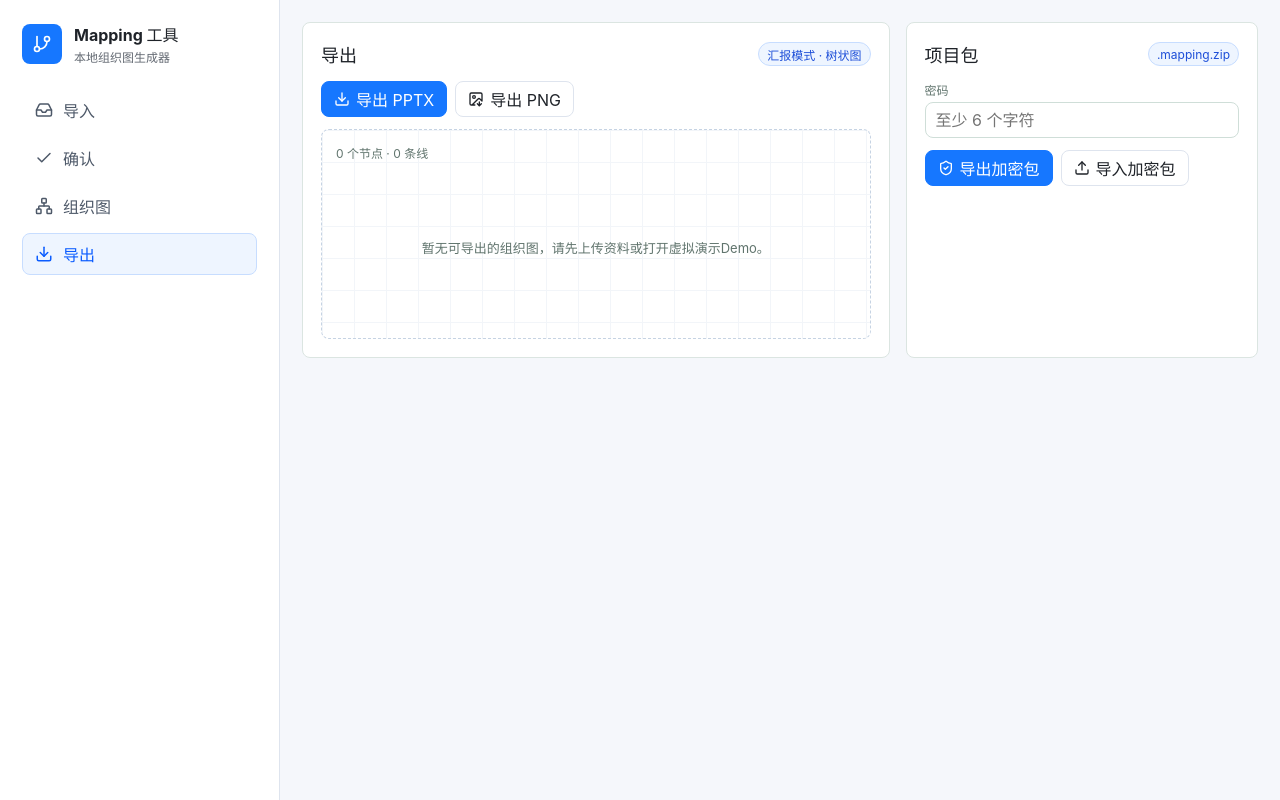
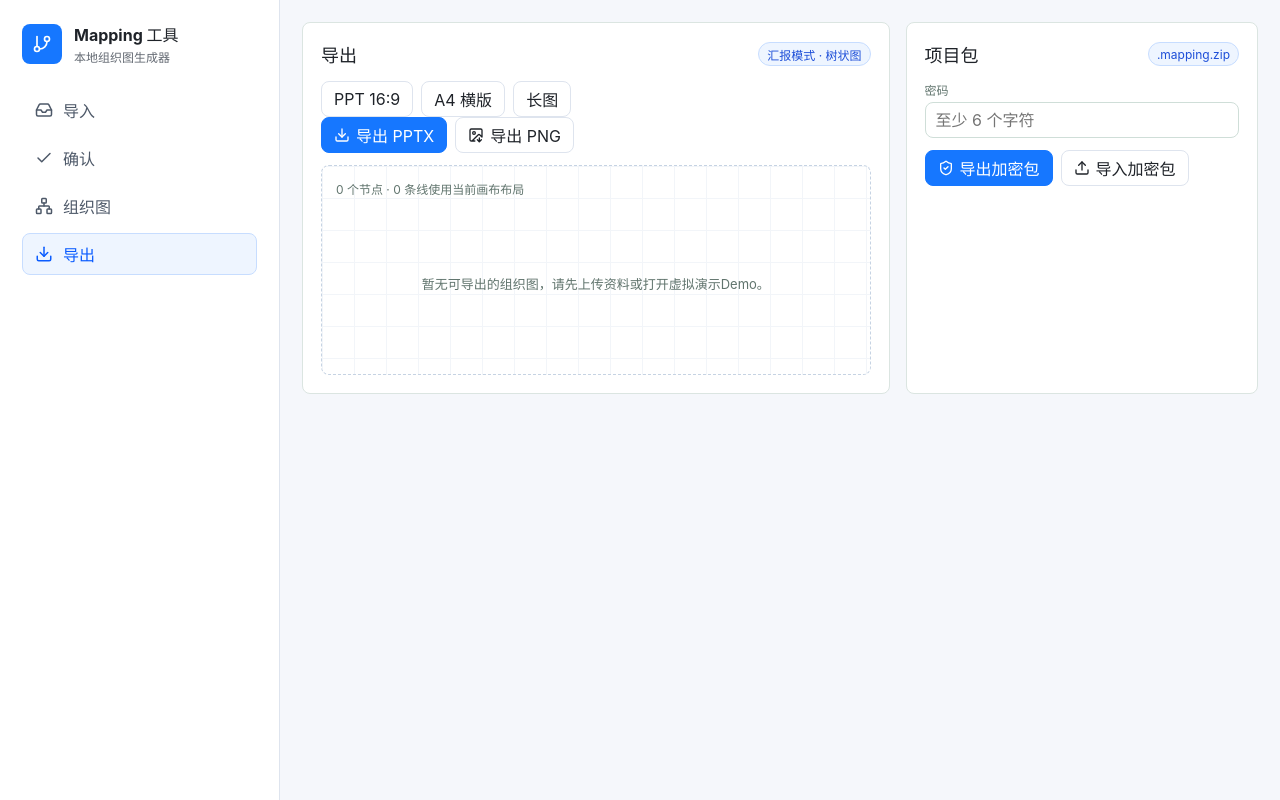
Before and after one commit to vickmhl/MappingTool, a React (Vite) app: page / in a window 1280 px wide. Both pictures are taken after a click on the button "导出". Built offline with nearby package versions, Linux system fonts and the light colour scheme.

Commit message:
publish: polish org chart canvas and export outputs (src/App.tsx)

```diff
--- a/src/App.tsx
+++ b/src/App.tsx
@@ -46,6 +46,7 @@ import type {
   CandidateRecord,
   ChangeCandidatePayload,
   OrgChartMode,
+  OrgChartExportFormat,
   OrgMapFilters,
   OrgUnitCandidatePayload,
   PersonCandidatePayload,
@@ -90,8 +91,8 @@ const canvasPresets: Record<
     filters: Pick<OrgMapFilters, 'minConfidence' | 'visibleLimit' | 'maxDepth'>;
   }
 > = {
-  executive: { template: 'executive', chartMode: 'formal', filters: { minConfidence: 0.72, visibleLimit: 32, maxDepth: 1 } },
-  mindmap: { template: 'executive', chartMode: 'formal', filters: { minConfidence: 0.72, visibleLimit: 32, maxDepth: 1 } },
+  executive: { template: 'executive', chartMode: 'formal', filters: { minConfidence: 0.72, visibleLimit: 42, maxDepth: 2 } },
+  mindmap: { template: 'executive', chartMode: 'formal', filters: { minConfidence: 0.72, visibleLimit: 24, maxDepth: 1 } },
   recruiting: { template: 'recruiting', chartMode: 'explore', filters: { minConfidence: 0.55, visibleLimit: 160, maxDepth: 3 } },
   detail: { template: 'recruiting', chartMode: 'formal', filters: { minConfidence: 0.55, visibleLimit: 160, maxDepth: 3 } },
 };
@@ -279,13 +280,13 @@ function App() {
   function loadMapBusinessDemo(): void {
     demoSession.current = true;
     const demo = createMapBusinessDemoState();
-    demo.project.settings.activeCanvasView = 'mindmap';
+    demo.project.settings.activeCanvasView = 'executive';
     demo.project.settings.orgChartMode = 'formal';
-    demo.project.settings.defaultVisibleNodeLimit = 32;
+    demo.project.settings.defaultVisibleNodeLimit = canvasPresets.executive.filters.visibleLimit;
     demo.project.settings.reportTemplate = 'executive';
     demo.canvasLayouts = loadDemoCanvasLayouts();
     setState(appendAudit(demo, 'demo-loaded', '载入大规模地图业务虚拟样例', { entityCount: demo.people.length, view: 'map' }));
-    setFilters({ ...defaultFilters, visibleLimit: 32, maxDepth: 1, minConfidence: 0.72 });
+    setFilters({ ...defaultFilters, ...canvasPresets.executive.filters });
     setOpenManualRepair(false);
     setActiveView('map');
     setToast('已载入虚拟演示Demo');
@@ -352,7 +353,7 @@ function App() {
       fetch(dataUrl)
         .then((response) => response.blob())
         .then((blob) => {
-          downloadBlob(blob, `${state.project.name}-org-map.png`);
+          downloadBlob(blob, `${state.project.name}-${state.project.settings.orgChartExportFormat}.png`);
           setState((current) => appendAudit(current, 'export', '导出组织图 PNG', { entityCount: graph.nodes.length, view: 'export' }));
         });
     } catch (error) {
@@ -368,6 +369,20 @@ function App() {
     } catch (error) {
       setToast(error instanceof Error ? error.message : String(error));
     }
+  }
+
+  function setExportFormat(format: OrgChartExportFormat): void {
+    setState((current) => ({
+      ...current,
+      project: {
+        ...current.project,
+        updatedAt: new Date().toISOString(),
+        settings: {
+          ...current.project.settings,
+          orgChartExportFormat: format,
+        },
+      },
+    }));
   }
 
   return (
@@ -447,6 +462,7 @@ function App() {
             filters={filters}
             password={password}
             setPassword={setPassword}
+            setExportFormat={setExportFormat}
             exportPackage={exportPackage}
             importPackage={importPackage}
             exportPng={exportPng}
@@ -1348,6 +1364,7 @@ function ExportView({
   filters,
   password,
   setPassword,
+  setExportFormat,
   exportPackage,
   importPackage,
   exportPng,
@@ -1357,13 +1374,22 @@ function ExportView({
   filters: OrgMapFilters;
   password: string;
   setPassword: (value: string) => void;
+  setExportFormat: (format: OrgChartExportFormat) => void;
   exportPackage: () => void;
   importPackage: (file: File | undefined) => void;
   exportPng: () => void;
   exportPptx: () => void;
 }) {
   const previewGraph = useMemo(() => buildOrgGraph(state, filters), [state, filters]);
-  const previewNodes = previewGraph.nodes.slice(0, 7);
+  const exportFormat = state.project.settings.orgChartExportFormat;
+  const previewImage = useMemo(() => {
+    if (previewGraph.nodes.length === 0) return '';
+    try {
+      return exportOrgGraphPng(state, filters, undefined, exportFormat);
+    } catch {
+      return '';
+    }
+  }, [exportFormat, filters, previewGraph.nodes.length, state]);
 
   return (
     <section className="view-stack">
@@ -1372,6 +1398,22 @@ function ExportView({
           <div className="section-heading">
             <h2>导出</h2>
             <span className="small-badge">{canvasViewLabel(state.project.settings.activeCanvasView)}</span>
+          </div>
+          <div className="button-row export-format-row">
+            {([
+              ['ppt16x9', 'PPT 16:9'],
+              ['a4Landscape', 'A4 横版'],
+              ['longImage', '长图'],
+            ] as Array<[OrgChartExportFormat, string]>).map(([format, label]) => (
+              <button
+                key={format}
+                type="button"
+                className={exportFormat === format ? 'secondary-button export-format-chip active' : 'secondary-button export-format-chip'}
+                onClick={() => setExportFormat(format)}
+              >
+                {label}
+              </button>
+            ))}
           </div>
           <div className="button-row">
             <button type="button" className="primary-button" onClick={exportPptx}>
@@ -1385,19 +1427,13 @@ function ExportView({
           </div>
           <div className="export-preview">
             <div className="preview-meta">
-              {previewGraph.nodes.length} 个节点 · {previewGraph.edges.length} 条线
+              <span>{previewGraph.nodes.length} 个节点 · {previewGraph.edges.length} 条线</span>
+              <strong>使用当前画布布局</strong>
             </div>
-            {previewNodes.length > 0 ? (
+            {previewImage ? (
               <>
-                <div className="export-mini-chart">
-                  {previewNodes.map((node, index) => (
-                    <span key={node.id} className={index === 0 ? 'root' : ''}>
-                      <strong>{node.department ?? node.company ?? node.label}</strong>
-                      <em>{node.title ? `${node.title}：${node.label}` : node.label}</em>
-                    </span>
-                  ))}
-                </div>
-                <p>导出会按当前模式、筛选条件和画布布局生成 PPTX / PNG。</p>
+                <img src={previewImage} alt="导出预览" className="export-preview-image" />
+                <p>当前模式、筛选条件和手动布局会直接进入导出结果。</p>
               </>
             ) : (
               <p>暂无可导出的组织图，请先上传资料或打开虚拟演示Demo。</p>
```
